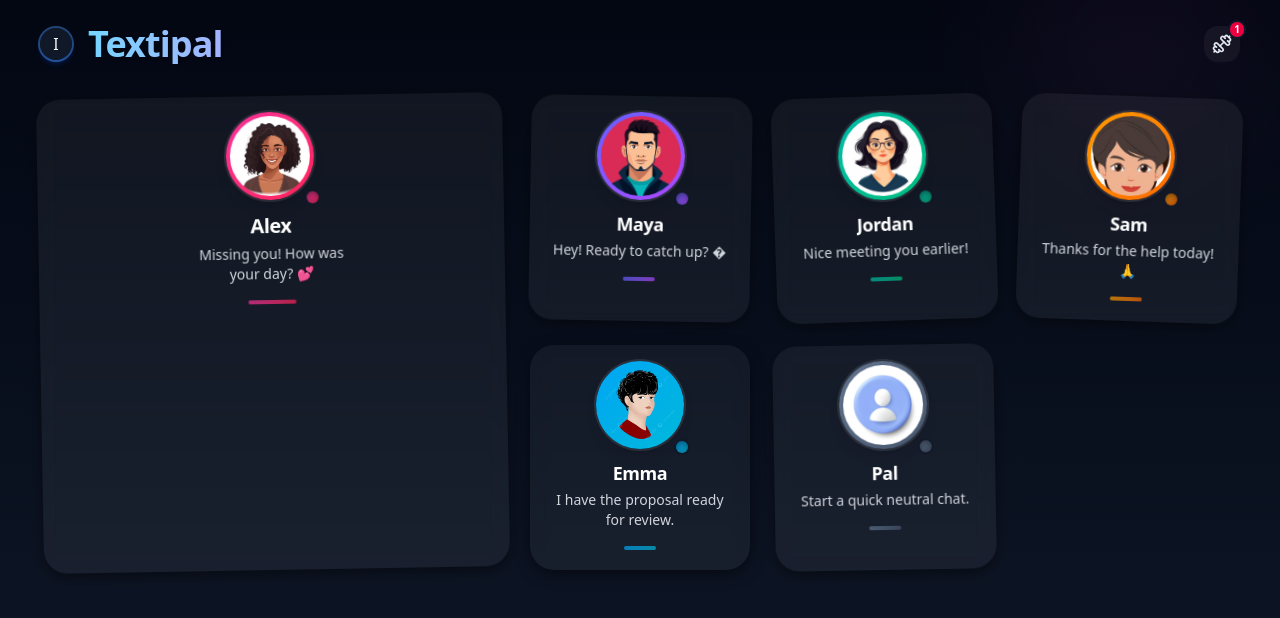
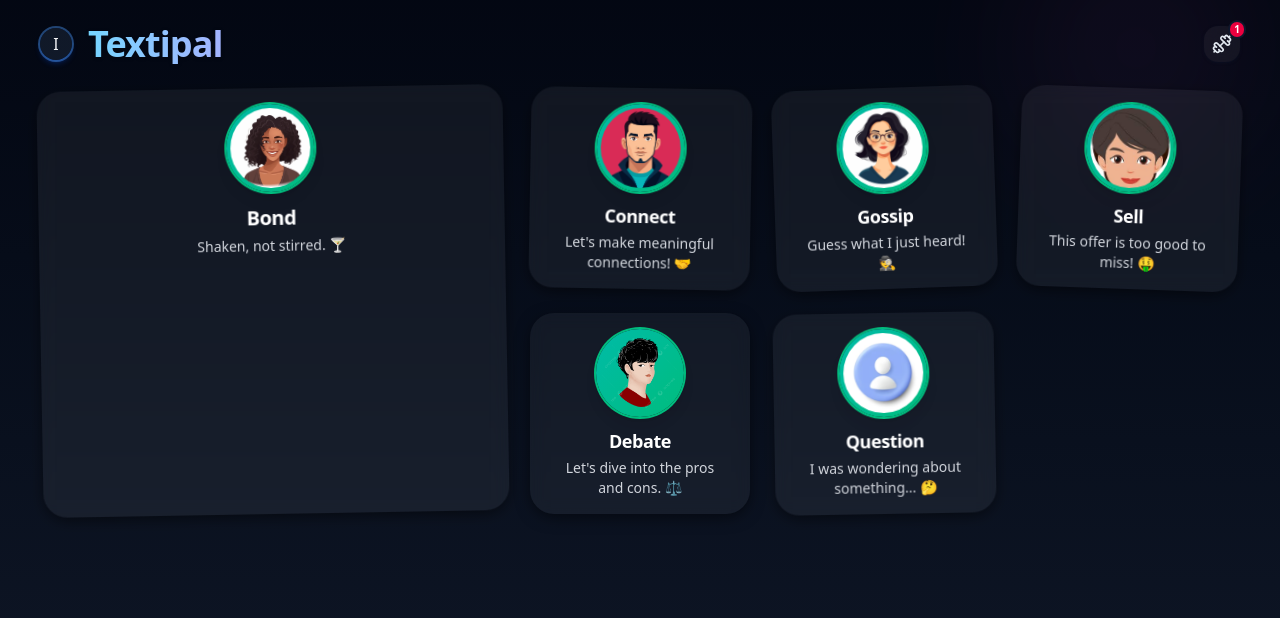
Before and after one commit to marchnath/chat, a Next.js app: page / in a window 1280 px wide. Shown: the top 618 px of the page. Built offline with nearby package versions, Linux system fonts and the light colour scheme.

Commit message:
one green color for the contact list

```diff
--- a/app/page.js
+++ b/app/page.js
@@ -72,7 +72,7 @@ export default function HomePage() {
       />
 
       <div className="max-w-7xl mx-auto px-4 sm:px-6 lg:px-10 pt-6 pb-36">
-        <header className="mb-8 flex items-center justify-between">
+        <header className="mb-6 flex items-center justify-between">
           <div className="flex items-center gap-4">
             <button
               onClick={() => router.push("/profile")}
--- a/components/ChatHeader.jsx
+++ b/components/ChatHeader.jsx
@@ -34,14 +34,10 @@ export default function ChatHeader({
                 height={44}
                 className="w-11 h-11 rounded-full object-cover"
               />
-              <span
-                aria-hidden
-                className={`absolute -bottom-1 -right-1 w-3 h-3 rounded-full bg-gradient-to-br ${gradient} ring-2 ring-slate-950 shadow shadow-black/50 animate-pulse`}
-              />
             </div>
           ) : (
             <div
-              className={`w-11 h-11 bg-gradient-to-br ${gradient} rounded-full flex items-center justify-center text-white text-sm font-extrabold`}
+              className={`w-11 h-11 bg-gradient-to-br from-teal-500 to-emerald-500 rounded-full flex items-center justify-center text-white text-sm font-extrabold`}
             >
               {contactAvatar?.length <= 3 ? contactAvatar : contactAvatar[0]}
             </div>
--- a/components/ChatInterface.jsx
+++ b/components/ChatInterface.jsx
@@ -213,7 +213,7 @@ export default function ChatInterface() {
       {/* Layered playful background */}
       <div className="absolute inset-0 bg-slate-950" />
       <div
-        className={`absolute inset-0 bg-gradient-to-br ${gradient} opacity-[0.08]`}
+        className={`absolute inset-0 bg-gradient-to-br from-teal-500 to-emerald-500 opacity-[0.08]`}
       />
       <div
         className="absolute inset-0 opacity-[0.05] mix-blend-screen pointer-events-none"
@@ -243,7 +243,7 @@ export default function ChatInterface() {
           <div className="flex items-center justify-center h-full animate-in fade-in zoom-in-50">
             <div className="text-center max-w-sm">
               <div
-                className={`inline-flex items-center justify-center mb-4 w-20 h-20 rounded-3xl bg-gradient-to-br ${gradient} shadow-lg shadow-black/40 ring-4 ring-white/5 relative overflow-hidden`}
+                className={`inline-flex items-center justify-center mb-4 w-20 h-20 rounded-3xl bg-gradient-to-br from-teal-500 to-emerald-500 shadow-lg shadow-black/40 ring-4 ring-white/5 relative overflow-hidden`}
               >
                 <span className="absolute inset-0 bg-[radial-gradient(circle_at_70%_30%,rgba(255,255,255,0.35),transparent_60%)]" />
                 <span className="font-extrabold text-white text-2xl drop-shadow">
--- a/components/ContactList.jsx
+++ b/components/ContactList.jsx
@@ -75,15 +75,12 @@ export default function ContactList({ contacts, theme }) {
               className="pointer-events-none absolute inset-0 opacity-0 group-hover:opacity-100 transition-opacity duration-500"
             >
               <span
-                className={`absolute -top-10 -right-10 w-40 h-40 rounded-full blur-3xl bg-gradient-to-br ${gradient} opacity-30`}
+                className={`absolute -top-10 -right-10 w-40 h-40 rounded-full blur-3xl bg-gradient-to-br from-teal-500 to-emerald-500 opacity-30`}
               />
             </span>
 
             <div
-              className={
-                `relative mb-3 p-1 rounded-full bg-gradient-to-br ${gradient} shadow-lg shadow-black/10 ring-2 ` +
-                (theme === "dark" ? "ring-white/10" : "ring-white/50")
-              }
+              className={`relative mb-3 p-1 rounded-full bg-gradient-to-br from-teal-500 to-emerald-500 shadow-lg shadow-black/10 ring-2 ring-emerald-500`}
             >
               <Image
                 src={contact.avatar}
@@ -92,15 +89,6 @@ export default function ContactList({ contacts, theme }) {
                 height={80}
                 className="w-16 h-16 md:w-20 md:h-20 rounded-full object-cover select-none"
                 draggable={false}
-              />
-              {/* Pulse status dot */}
-              <span
-                aria-hidden
-                className={
-                  `absolute -bottom-1 -right-1 w-3 h-3 rounded-full bg-gradient-to-br ${gradient} shadow-inner shadow-black/30 animate-pulse` +
-                  " ring-2 " +
-                  (theme === "dark" ? "ring-gray-900" : "ring-white")
-                }
               />
             </div>
 
@@ -125,15 +113,6 @@ export default function ContactList({ contacts, theme }) {
             >
               {contact.last}
             </p>
-
-            {/* Subtle underline accent */}
-            <span
-              aria-hidden
-              className={
-                `mt-4 mb-1 h-1 w-8 rounded-full bg-gradient-to-r ${gradient} opacity-70 group-hover:opacity-100 transition-opacity` +
-                (feature ? " md:w-12" : "")
-              }
-            />
           </li>
         );
       })}
```
Also changed, not shown: lib/contacts.js.
